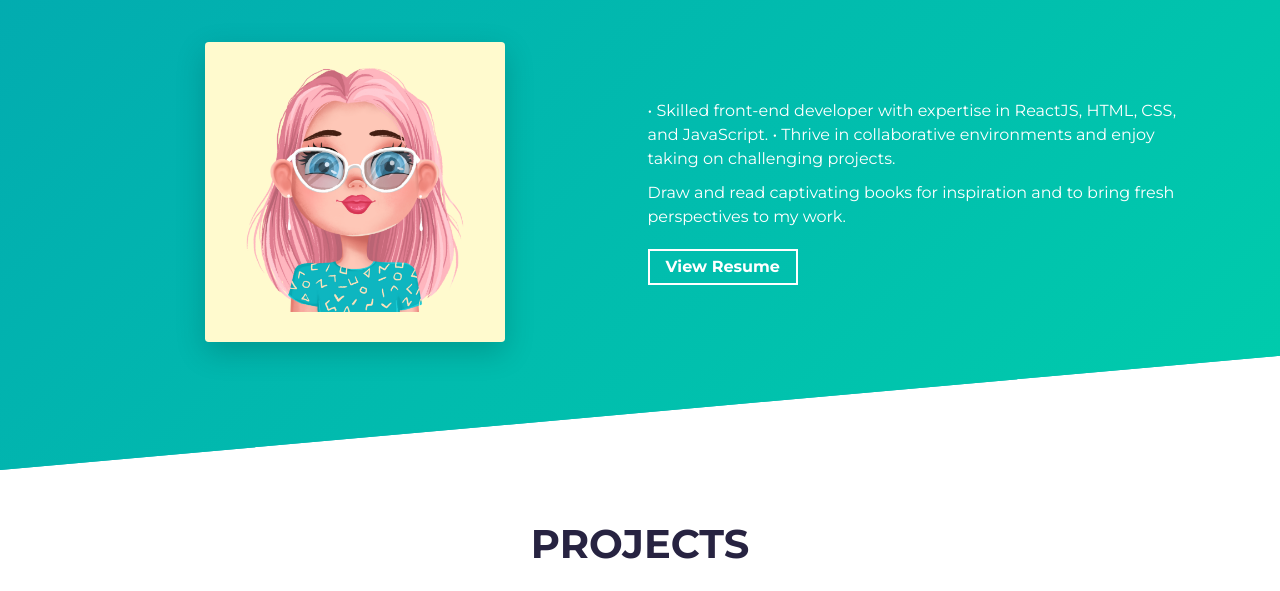
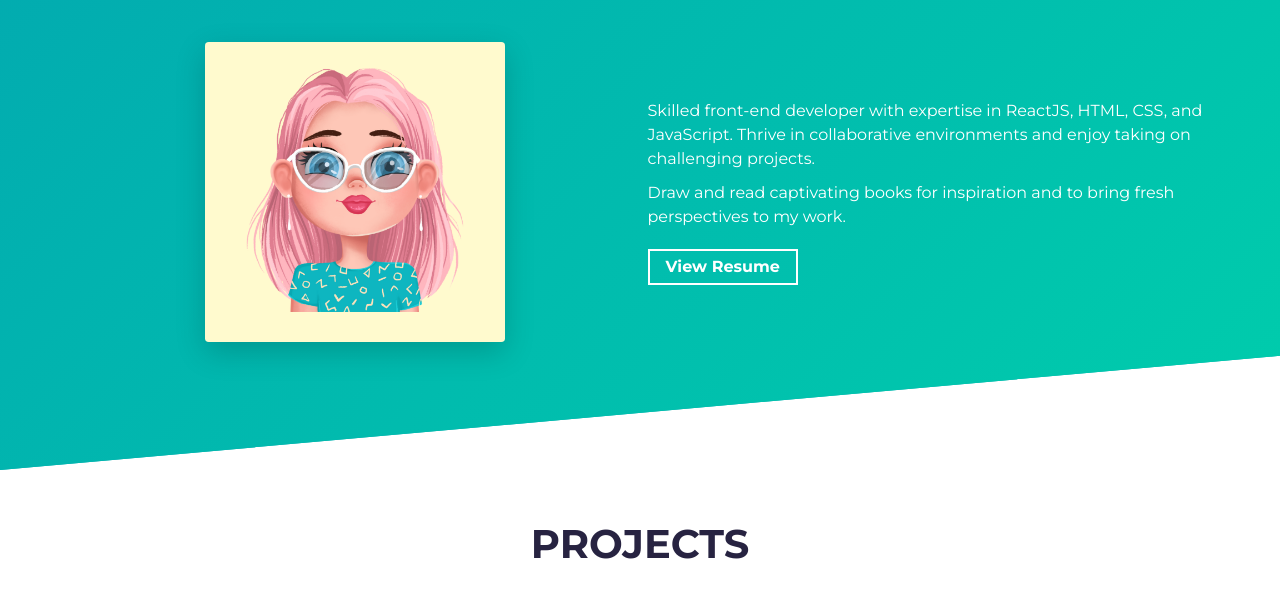
Before and after one commit to GamilaCoding/portfolio, a website built with Parcel: page src/index.html in a window 1280 px wide. Shown: the part 901-1492 px from the top of the page. Built offline with nearby package versions, Linux system fonts and the light colour scheme.

Commit message:
Update index.html

```diff
--- a/src/index.html
+++ b/src/index.html
@@ -68,8 +68,8 @@
           <div class="col-md-6 col-sm-12">
             <div class="about-wrapper__info load-hidden">
               <p class="about-wrapper__info-text">
-                • Skilled front-end developer with expertise in ReactJS, HTML, CSS, and JavaScript.
-                • Thrive in collaborative environments and enjoy taking on challenging projects.
+              Skilled front-end developer with expertise in ReactJS, HTML, CSS, and JavaScript.
+              Thrive in collaborative environments and enjoy taking on challenging projects.
               </p>
               <p class="about-wrapper__info-text">
                Draw and read captivating books for inspiration and to bring fresh perspectives to my work.
```
